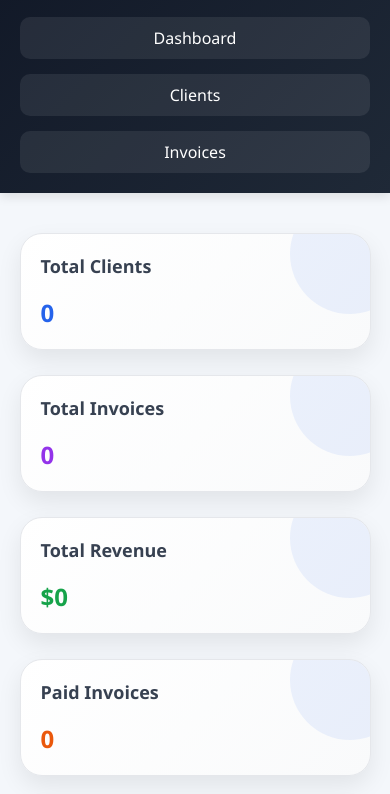
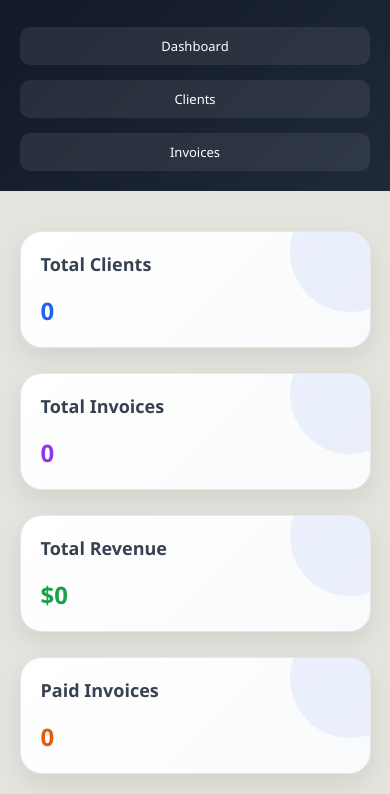
Before and after one commit to Sana-77/freelance-invoice-app, a plain HTML site: page index.html in a window 390 px wide. Shown: the part 50-844 px from the top of the page. Drawn offline with Linux system fonts and the light colour scheme; no server answers.

Commit message:
new changes

```diff
--- a/css/style.css
+++ b/css/style.css
@@ -6,12 +6,47 @@
 }
 
 body {
-  background: #f4f7fb;
+  background: #e4e4de;
   color: #222;
   min-height: 100vh;
 }
+nav {
+  background: linear-gradient(135deg, #111827, #1f2937);
+  color: white;
+  padding: 18px 40px;
+  display: flex;
+  justify-content: space-between;
+  align-items: center;
+  flex-wrap: wrap;
+  position: sticky;
+  top: 0;
+  z-index: 1000;
+}
 
-nav {
+nav h1 {
+  font-size: 28px;
+}
+
+nav ul {
+  display: flex;
+  gap: 20px;
+  list-style: none;
+}
+
+nav a {
+  color: white;
+  text-decoration: none;
+  padding: 10px 16px;
+  border-radius: 10px;
+  transition: 0.3s;
+}
+
+nav a:hover {
+  background: rgba(255, 255, 255, 0.12);
+  color: #60a5fa;
+}
+
+/* nav {
   background: linear-gradient(135deg, #111827, #1f2937);
   color: white;
   padding: 20px 40px;
@@ -41,7 +76,7 @@ nav a {
 
 nav a:hover {
   color: #60a5fa;
-}
+} */
 
 .form-section {
   width: 90%;
@@ -135,6 +170,97 @@ select {
 
 .card:nth-child(5) p {
   color: #dc2626;
+}
+
+/* Tablet */
+
+@media (max-width: 992px) {
+  nav {
+    padding: 18px 25px;
+  }
+
+  nav h1 {
+    font-size: 24px;
+  }
+
+  nav ul {
+    gap: 15px;
+  }
+
+  nav a {
+    padding: 8px 14px;
+  }
+}
+
+/* Mobile */
+
+@media (max-width: 992px) {
+  nav {
+    padding: 18px 20px;
+  }
+
+  nav h1 {
+    font-size: 24px;
+  }
+
+  nav ul {
+    gap: 12px;
+  }
+
+  nav a {
+    padding: 8px 12px;
+    font-size: 15px;
+  }
+}
+
+/* Mobile */
+
+@media (max-width: 768px) {
+  nav {
+    flex-direction: row;
+    justify-content: space-between;
+    align-items: center;
+    padding: 15px;
+  }
+
+  nav h1 {
+    font-size: 18px;
+  }
+
+  nav ul {
+    flex-direction: row;
+    gap: 8px;
+    flex-wrap: wrap;
+    justify-content: flex-end;
+  }
+
+  nav a {
+    padding: 8px 10px;
+    font-size: 14px;
+  }
+}
+
+/* Small Mobile */
+
+@media (max-width: 480px) {
+  nav h1 {
+    width: 100%;
+    text-align: center;
+    margin-bottom: 10px;
+  }
+
+  nav {
+    justify-content: center;
+  }
+
+  nav ul {
+    justify-content: center;
+  }
+
+  nav a {
+    font-size: 13px;
+    padding: 7px 9px;
+  }
 }
 
 /* ================= RESPONSIVE DESIGN ================= */
```
